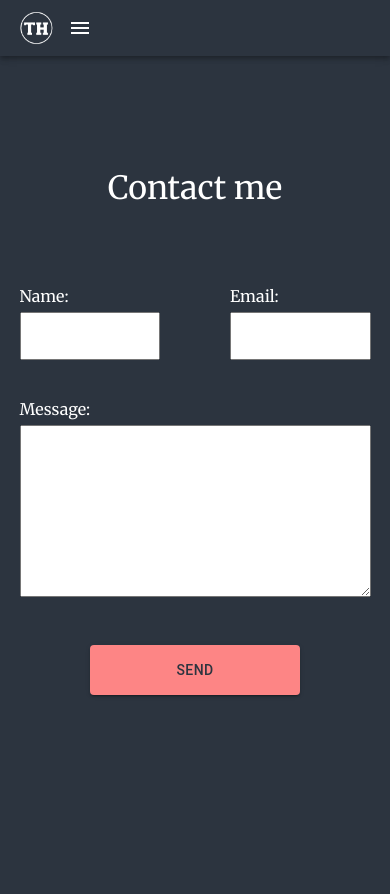
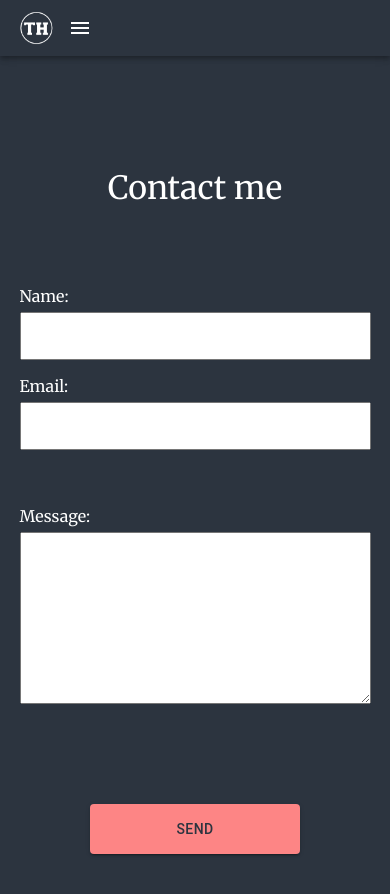
Before and after one commit to TomaszHanasz/portfolio, a React (Create React App) app: page /contact in a window 390 px wide. Shown: the top 894 px of the page. Before the commit the page ends 844 px from the top, so only its background shows below. Built offline with nearby package versions, Linux system fonts and the light colour scheme.

Commit message:
style update

```diff
--- a/src/containers/aboutMe/aboutMe.style.css
+++ b/src/containers/aboutMe/aboutMe.style.css
@@ -1,5 +1,11 @@
 .about-me__container {
   width: 75%;
-  margin: 90px auto;
+  margin: 80px auto;
   text-align: center;
 }
+
+@media screen and (max-width: 1100px) {
+  .about-me__container {
+    margin: 40px auto;
+  }
+}
--- a/src/containers/contact/contact.style.css
+++ b/src/containers/contact/contact.style.css
@@ -54,10 +54,6 @@
   .contact {
     width: 90%;
   }
-
-  .contact__form {
-    width: 90%;
-  }
 }
 
 @media screen and (max-width: 900px) {
@@ -66,6 +62,15 @@
   }
 
   .contact__form {
+    display: flex;
+    flex-wrap: wrap;
     width: 90%;
+    justify-content: center;
+  }
+
+  .contact__name,
+  .contact__email {
+    flex-basis: 100%;
+    margin-top: 10px;
   }
 }
--- a/src/containers/home/home.style.css
+++ b/src/containers/home/home.style.css
@@ -50,7 +50,13 @@
   color: white;
 }
 
-@media screen and (max-width: 650px) {
+@media screen and (max-width: 1100px) {
+  .home__container {
+    margin-left: 5%;
+  }
+}
+
+@media screen and (max-width: 750px) {
   .home__page {
     flex-direction: column-reverse;
     margin-top: 40px;
@@ -66,6 +72,11 @@
   .home__photo {
     margin: 0 auto;
     margin-bottom: 40px;
-    width: 90%;
+    width: 60%;
+  }
+
+  .home__icons {
+    justify-content: center;
+    gap: 20px;
   }
 }
--- a/src/index.css
+++ b/src/index.css
@@ -31,7 +31,21 @@ span {
   color: #fd8585;
 }
 
-@media screen and (max-width: 650px) {
+@media screen and (max-width: 1100px) {
+  body {
+    line-height: 2.5rem;
+  }
+
+  h1 {
+    font-size: 2.5rem;
+  }
+
+  p {
+    font-size: 1.3rem;
+  }
+}
+
+@media screen and (max-width: 750px) {
   body {
     line-height: 2rem;
   }
```
